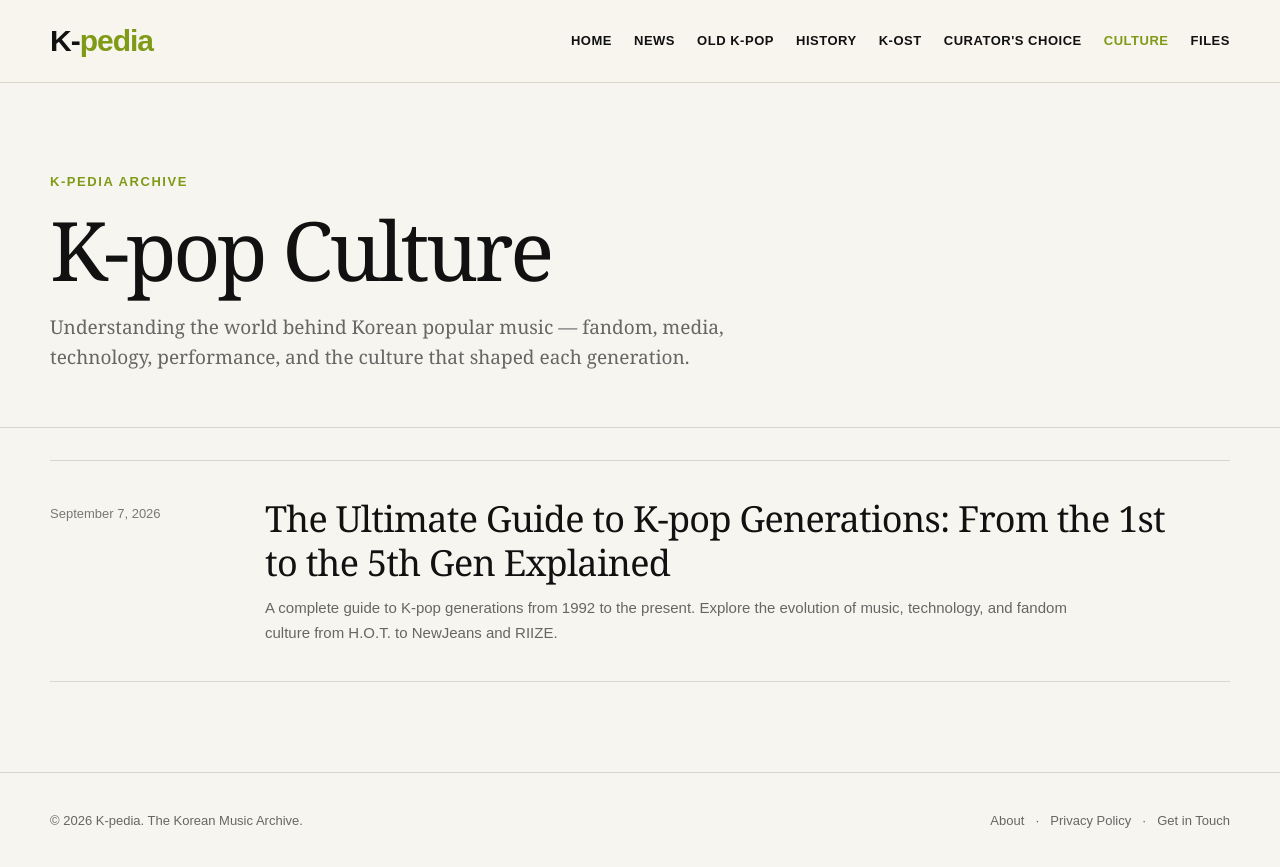
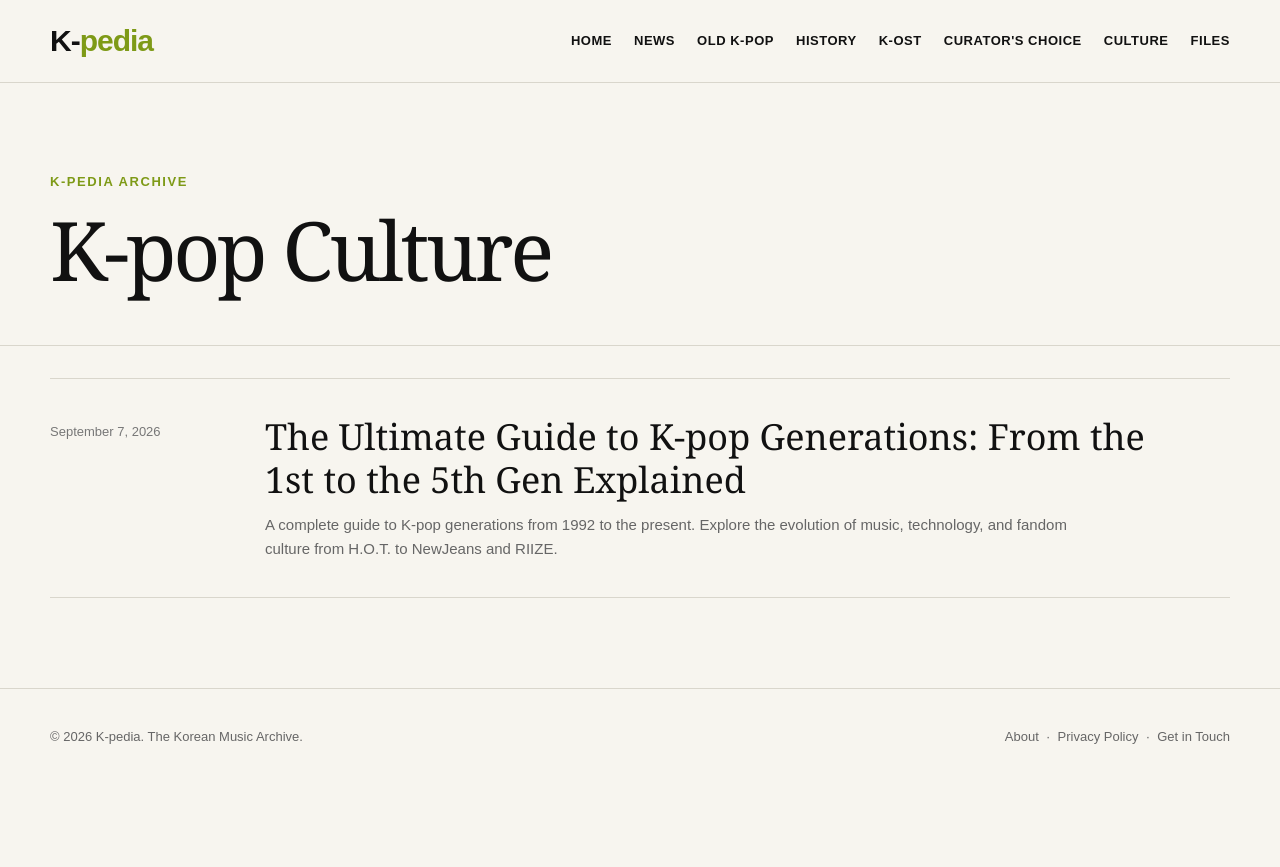
Before and after one commit to kpopkpedia/Kcurator, a Jekyll site: the page built from category/k-pop-culture/index.html, in a window 1280 px wide. Shown: the top 867 px of the page. Built offline with Jekyll 4.4.1, drawn with Linux system fonts in a browser that asks for light colours.

Commit message:
Update index.html

```diff
--- a/category/k-pop-culture/index.html
+++ b/category/k-pop-culture/index.html
@@ -1,316 +1,6 @@
 ---
-layout: null
+layout: category
 title: K-pop Culture
+category: K-pop Culture
 permalink: /category/k-pop-culture/
 ---
-
-<!DOCTYPE html>
-<html lang="en">
-<head>
-  <meta charset="UTF-8">
-  <meta name="viewport" content="width=device-width, initial-scale=1.0">
-
-  <title>K-pop Culture | K-pedia</title>
-  <link rel="icon" href="/favicon.ico" type="image/x-icon">
-
-  <style>
-    * {
-      box-sizing: border-box;
-      margin: 0;
-      padding: 0;
-    }
-
-    body {
-      background: #f7f5ef;
-      color: #111;
-      font-family: Arial, Helvetica, sans-serif;
-      line-height: 1.6;
-    }
-
-    a {
-      color: inherit;
-      text-decoration: none;
-    }
-
-    .wrap {
-      width: min(1180px, calc(100% - 40px));
-      margin: 0 auto;
-    }
-
-    header {
-      border-bottom: 1px solid #d9d6cc;
-      background: rgba(247,245,239,0.97);
-      position: sticky;
-      top: 0;
-      z-index: 10;
-    }
-
-    .header-inner {
-      min-height: 82px;
-      display: flex;
-      align-items: center;
-      justify-content: space-between;
-      gap: 30px;
-    }
-
-    .logo {
-      font-size: 30px;
-      font-weight: 800;
-      letter-spacing: -1px;
-    }
-
-    .logo span {
-      color: #7e9a17;
-    }
-
-    nav {
-      display: flex;
-      flex-wrap: wrap;
-      gap: 22px;
-      font-size: 13px;
-      font-weight: 700;
-      letter-spacing: 0.04em;
-    }
-
-    nav a:hover {
-      color: #7e9a17;
-    }
-
-    nav a.active {
-      color: #7e9a17;
-    }
-
-    .page-head {
-      padding: 85px 0 55px;
-      border-bottom: 1px solid #d9d6cc;
-    }
-
-    .page-head small {
-      color: #7e9a17;
-      font-size: 13px;
-      font-weight: 700;
-      text-transform: uppercase;
-      letter-spacing: 0.12em;
-    }
-
-    .page-head h1 {
-      margin-top: 14px;
-      font-family: Georgia, "Times New Roman", serif;
-      font-size: clamp(48px, 7vw, 82px);
-      line-height: 1;
-      font-weight: 500;
-      letter-spacing: -0.04em;
-    }
-
-    .page-head p {
-      max-width: 700px;
-      margin-top: 22px;
-      color: #666;
-      font-family: Georgia, "Times New Roman", serif;
-      font-size: 19px;
-      line-height: 1.6;
-    }
-
-    .posts {
-      padding: 32px 0 90px;
-    }
-
-    .post {
-      display: grid;
-      grid-template-columns: 170px 1fr;
-      gap: 45px;
-      padding: 36px 0;
-      border-bottom: 1px solid #d9d6cc;
-    }
-
-    .post:first-child {
-      border-top: 1px solid #d9d6cc;
-    }
-
-    .date {
-      color: #777;
-      font-size: 13px;
-      padding-top: 7px;
-    }
-
-    .post h2 {
-      max-width: 900px;
-      font-family: Georgia, "Times New Roman", serif;
-      font-size: clamp(27px, 3vw, 36px);
-      line-height: 1.2;
-      font-weight: 500;
-      letter-spacing: -0.02em;
-    }
-
-    .post h2 a:hover {
-      color: #7e9a17;
-    }
-
-    .post p {
-      max-width: 850px;
-      margin-top: 12px;
-      color: #666;
-      font-size: 15px;
-      line-height: 1.65;
-    }
-
-    .empty {
-      padding: 60px 0;
-      color: #777;
-      font-family: Georgia, "Times New Roman", serif;
-      font-size: 20px;
-    }
-
-    footer {
-      border-top: 1px solid #d9d6cc;
-      padding: 38px 0 50px;
-      font-size: 13px;
-      color: #666;
-    }
-
-    .footer-inner {
-      display: flex;
-      justify-content: space-between;
-      gap: 30px;
-    }
-
-    @media (max-width: 800px) {
-      .wrap {
-        width: min(100% - 32px, 700px);
-      }
-
-      .header-inner {
-        min-height: auto;
-        display: block;
-        padding: 20px 0;
-      }
-
-      nav {
-        margin-top: 16px;
-        gap: 14px 18px;
-      }
-
-      .page-head {
-        padding: 55px 0 40px;
-      }
-
-      .post {
-        grid-template-columns: 1fr;
-        gap: 8px;
-        padding: 28px 0;
-      }
-
-      .footer-inner {
-        display: block;
-      }
-
-      .footer-inner div + div {
-        margin-top: 10px;
-      }
-    }
-  </style>
-</head>
-
-<body>
-
-<header>
-  <div class="wrap header-inner">
-
-    <a href="/" class="logo">
-      K-<span>pedia</span>
-    </a>
-
-    <nav>
-      <a href="/">HOME</a>
-      <a href="/category/k-pop-news/">NEWS</a>
-      <a href="/category/old-k-pop-archive/">OLD K-POP</a>
-      <a href="/category/k-pop-history/">HISTORY</a>
-      <a href="/category/k-ost/">K-OST</a>
-      <a href="/category/curators-choice/">CURATOR'S CHOICE</a>
-      <a href="/category/k-pop-culture/" class="active">CULTURE</a>
-      <a href="/category/k-pedia-files/">FILES</a>
-    </nav>
-
-  </div>
-</header>
-
-<main>
-
-  <section class="page-head">
-    <div class="wrap">
-      <small>K-pedia Archive</small>
-      <h1>K-pop Culture</h1>
-      <p>
-        Understanding the world behind Korean popular music —
-        fandom, media, technology, performance, and the culture
-        that shaped each generation.
-      </p>
-    </div>
-  </section>
-
-  <section class="wrap posts">
-
-    {% assign category_posts = site.posts | where: "category", "K-pop Culture" %}
-
-    {% if category_posts.size > 0 %}
-
-      {% for post in category_posts %}
-
-        <article class="post">
-
-          <div class="date">
-            {{ post.date | date: "%B %-d, %Y" }}
-          </div>
-
-          <div>
-
-            <h2>
-              <a href="{{ post.url }}">
-                {{ post.title }}
-              </a>
-            </h2>
-
-            {% if post.description %}
-              <p>{{ post.description }}</p>
-            {% else %}
-              <p>{{ post.excerpt | strip_html | truncate: 180 }}</p>
-            {% endif %}
-
-          </div>
-
-        </article>
-
-      {% endfor %}
-
-    {% else %}
-
-      <div class="empty">
-        No articles have been added to this archive yet.
-      </div>
-
-    {% endif %}
-
-  </section>
-
-</main>
-
-<footer>
-  <div class="wrap footer-inner">
-
-    <div>
-      © 2026 K-pedia. The Korean Music Archive.
-    </div>
-
-    <div>
-      <a href="/about/">About</a>
-      &nbsp;&nbsp;·&nbsp;&nbsp;
-      <a href="/privacy-policy/">Privacy Policy</a>
-      &nbsp;&nbsp;·&nbsp;&nbsp;
-      <a href="/contact/">Get in Touch</a>
-    </div>
-
-  </div>
-</footer>
-
-</body>
-</html>
```
